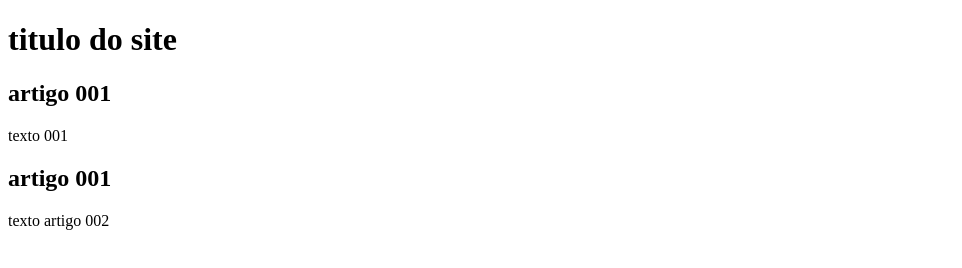
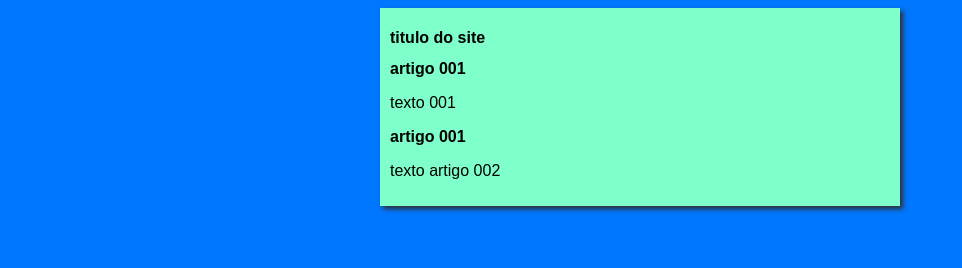
Before and after one commit to Rodno741/tiuuuu, a plain HTML site: page index.html in a window 1280 px wide. Shown: the whole page, without its empty margins (0-962 px from the left). Drawn offline with Linux system fonts and the light colour scheme.

Commit message:
shooooow

```diff
--- a/index.html
+++ b/index.html
@@ -4,6 +4,7 @@
     <meta charset="UTF-8">
     <meta name="viewport" content="width=device-width, initial-scale=1.0">
     <title>Document</title>
+    <link rel="stylesheet" href="style.css">
 </head>
 <body>
    <main>
--- /dev/null
+++ b/style.css
@@ -0,0 +1,15 @@
+*{
+    font-family: Arial, Helvetica, sans-serif;
+    font-size: 16px;
+}
+body {
+ background-color: rgb(0, 119, 255);
+
+}
+main {
+    background-color: rgb(127, 255, 202);
+    width: 500px;
+    margin: auto;
+    padding: 10px;
+    box-shadow: 3px 3px 5px rgb(48, 47, 47);
+}
```
